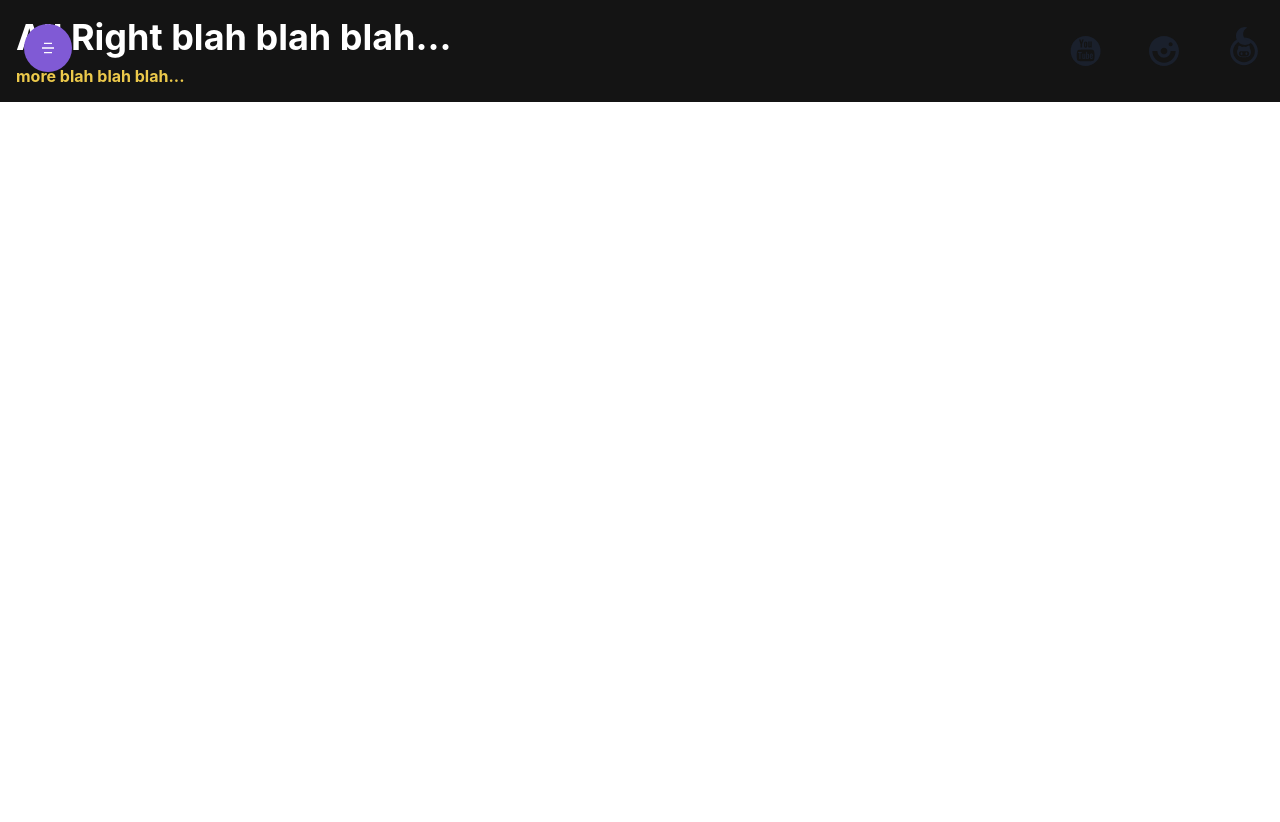
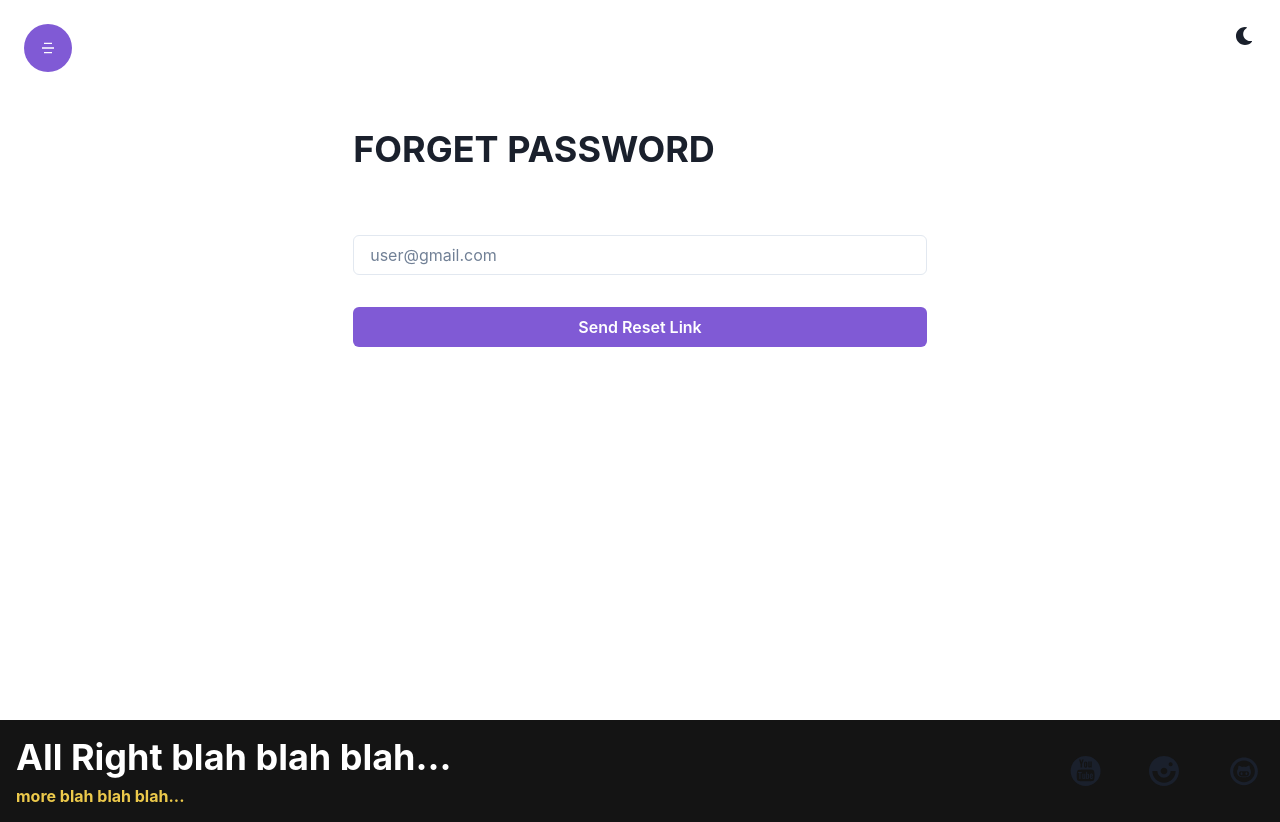
Before and after one commit to hassaan-codes/git-mern--udemy-like-app, a React (Create React App) app in the folder frontend/: page /forgetpassword in a window 1280 px wide. Before the commit the page ends 800 px from the top, so only its background shows below. Built offline with nearby package versions, Linux system fonts and the light colour scheme.

Commit message:
working on frontend

```diff
--- a/frontend/src/App.js
+++ b/frontend/src/App.js
@@ -6,6 +6,8 @@ import Courses from './components/courses/Courses'
 import Footer from './components/layout/footer/Footer'
 import Login from './components/auth/login/Login'
 import Register from './components/auth/register/Register'
+import ForgetPassword from './components/auth/forget_password/ForgetPassword'
+import ResetPassword from './components/auth/reset_password/ResetPassword'
 
 const App = () => {
   return (
@@ -14,8 +16,10 @@ const App = () => {
         <Routes>
           <Route path='/' element={ <Home/> } />
           <Route path='/courses' element={ <Courses/> } />
-          <Route path='/login' element={ <Login/> }/>
-          <Route path='/register' element={ <Register/> }/>
+          <Route path='/login' element={ <Login/> } />
+          <Route path='/register' element={ <Register/> } />
+          <Route path='/forgetpassword' element={ <ForgetPassword/> } />
+          <Route path='/resetpassword/:resetToken' element={ <ResetPassword/> } />
         </Routes>
       <Footer/>
     </BrowserRouter>
--- /dev/null
+++ b/frontend/src/components/auth/forget_password/ForgetPassword.jsx
@@ -0,0 +1,37 @@
+import { Button, Container, Heading, Input, VStack } from '@chakra-ui/react'
+import React, { useState } from 'react'
+
+const ForgetPassword = () => {
+    const [email, setEmail] = useState('');
+
+  return (
+    <>
+        <Container py={16} minH={'90vh'}>
+            <form>
+                <Heading
+                    children={'Forget Password'}
+                    my={16}
+                    textTransform={'uppercase'}
+                    textAlign={['center', 'left']}
+                />
+
+                <VStack spacing={8}>
+                    <Input
+                        required
+                        id='email'
+                        value={email}
+                        onChange={(e) => setEmail(e.target.value)}
+                        placeholder='user@gmail.com'
+                        type='email'
+                        focusBorderColor='purple.500'
+                    />
+
+                    <Button type='submit' colorScheme='purple' width={'full'}>Send Reset Link</Button>
+                </VStack>
+            </form>
+        </Container>
+    </>
+  )
+}
+
+export default ForgetPassword
--- a/frontend/src/components/auth/register/Register.jsx
+++ b/frontend/src/components/auth/register/Register.jsx
@@ -34,8 +34,8 @@ const Register = () => {
                         <Input
                             required
                             id='name'
-                            value={email}
-                            onChange={(e) => setEmail(e.target.value)}
+                            value={name}
+                            onChange={(e) => setName(e.target.value)}
                             placeholder='Full Name'
                             type='text'
                             focusBorderColor='purple.500'
--- /dev/null
+++ b/frontend/src/components/auth/reset_password/ResetPassword.jsx
@@ -0,0 +1,41 @@
+import { Button, Container, Heading, Input, VStack } from '@chakra-ui/react'
+import React, { useState } from 'react'
+import { useParams } from 'react-router-dom';
+
+const ResetPassword = () => {
+    const [password, setPassword] = useState('');
+    const params = useParams();
+
+    console.log(params.resetToken);
+
+  return (
+    <>
+        <Container py={16} minH={'90vh'}>
+            <form>
+                <Heading
+                    children={'Reset Password'}
+                    my={16}
+                    textTransform={'uppercase'}
+                    textAlign={['center', 'left']}
+                />
+
+                <VStack spacing={8}>
+                    <Input
+                        required
+                        id='password'
+                        value={password}
+                        onChange={(e) => setPassword(e.target.value)}
+                        placeholder='********'
+                        type='password'
+                        focusBorderColor='purple.500'
+                    />
+
+                    <Button type='submit' colorScheme='purple' width={'full'}>Reset Password</Button>
+                </VStack>
+            </form>
+        </Container>
+    </>
+  )
+}
+
+export default ResetPassword
--- a/frontend/src/components/layout/footer/Footer.jsx
+++ b/frontend/src/components/layout/footer/Footer.jsx
@@ -14,13 +14,13 @@ const Footer = () => {
                 </VStack>
 
                 <HStack spacing={['2', '10']} justifyContent={'center'} fontSize={40}>
-                    <a href = 'youtube.com' target='_blank'>
+                    <a href = 'youtube.com' target='blank'>
                         <TiSocialYoutubeCircular/>
                     </a>
-                    <a href = 'instagram.com' target='_blank'>
+                    <a href = 'instagram.com' target='blank'>
                         <TiSocialInstagramCircular/>
                     </a>
-                    <a href = 'youtube.com' target='_blank'>
+                    <a href = 'youtube.com' target='blank'>
                         <DiGithub/>
                     </a>
                 </HStack>
```
